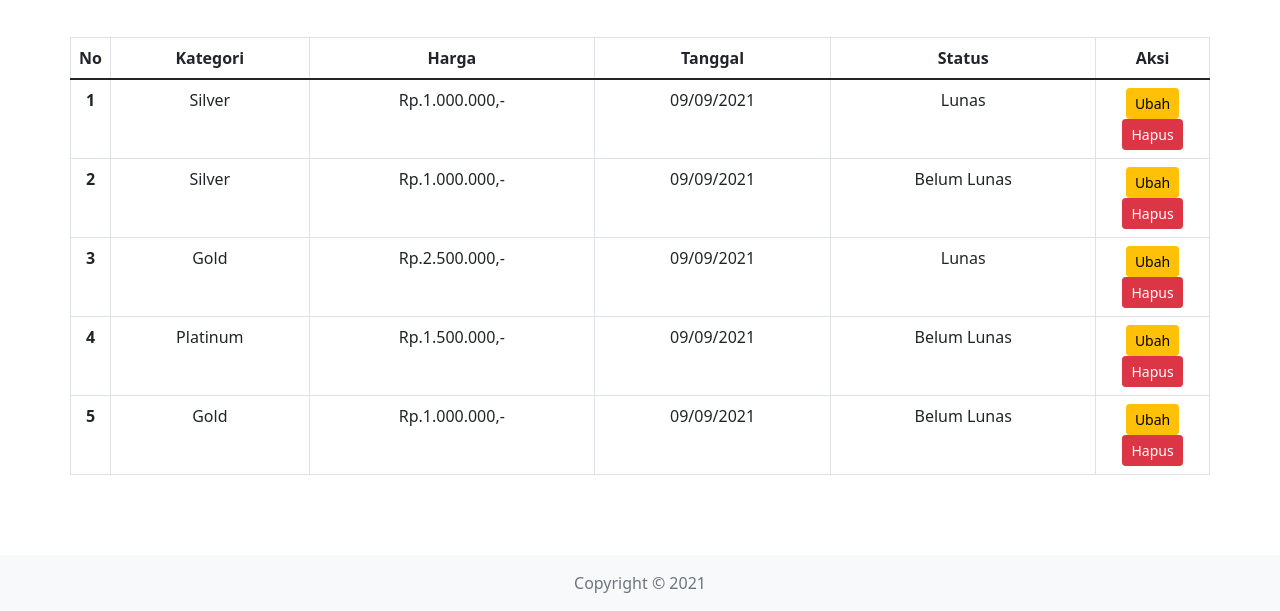
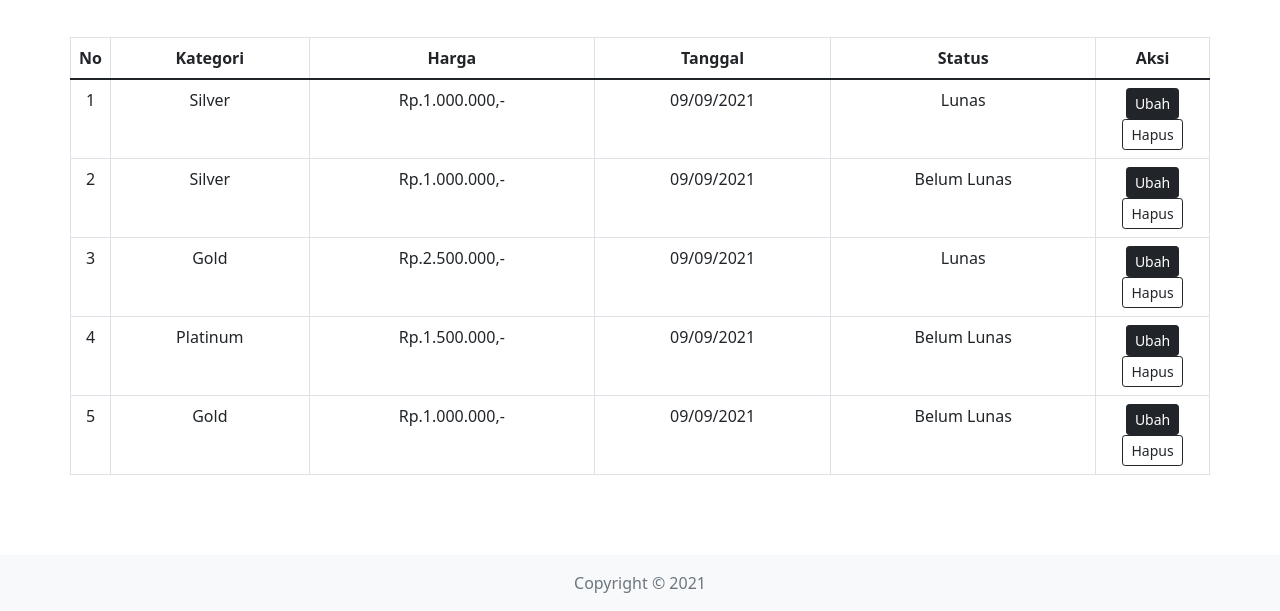
Before and after one commit to sacode-papua/web-app-catering, a plain HTML site: page pelanggan-pesanan-saya.html in a window 1280 px wide. Shown: the part 258-869 px from the top of the page. Drawn offline with nearby package versions, Linux system fonts and the light colour scheme.

Commit message:
update pelanggan-pesanan-saya.html

```diff
--- a/pelanggan-pesanan-saya.html
+++ b/pelanggan-pesanan-saya.html
@@ -39,10 +39,12 @@
                         <a class="nav-link px-3 active" aria-current="page" href="#">Pesanan Saya</a>
                     </li>
                     <li class="nav-item">
-                        <a class="nav-link px-3 active" aria-current="page" href="#"><i class="uil uil-user"></i> Johan Nasendi</a>
+                        <a class="nav-link px-3 active" aria-current="page" href="#"><i class="uil uil-user"></i> Johan
+                            Nasendi</a>
                     </li>
                     <li class="nav-item">
-                        <a class="nav-link px-3 active" aria-current="page" href="masuk.html"><i class="uil uil-signout"></i> Keluar</a>
+                        <a class="nav-link px-3 active" aria-current="page" href="masuk.html"><i
+                                class="uil uil-signout"></i> Keluar</a>
                     </li>
                 </ul>
             </div>
@@ -75,58 +77,58 @@
                     </thead>
                     <tbody>
                         <tr>
-                        <th scope="row">1</th>
+                            <td>1</td>
                             <td>Silver</td>
                             <td>Rp.1.000.000,-</td>
                             <td>09/09/2021</td>
                             <td>Lunas</td>
                             <td>
-                            <a href="#" class="btn btn-sm btn-warning">Ubah</a>
-                            <a href="#" class="btn btn-sm btn-danger">Hapus</a>
+                                <a href="#" class="btn btn-sm btn-dark">Ubah</a>
+                                <a href="#" class="btn btn-sm btn-outline-dark">Hapus</a>
                             </td>
                         </tr>
                         <tr>
-                        <th scope="row">2</th>
+                            <td>2</td>
                             <td>Silver</td>
                             <td>Rp.1.000.000,-</td>
                             <td>09/09/2021</td>
                             <td>Belum Lunas</td>
                             <td>
-                            <a href="#" class="btn btn-sm btn-warning">Ubah</a>
-                            <a href="#" class="btn btn-sm btn-danger">Hapus</a>
+                                <a href="#" class="btn btn-sm btn-dark">Ubah</a>
+                                <a href="#" class="btn btn-sm btn-outline-dark">Hapus</a>
                             </td>
                         </tr>
                         <tr>
-                        <th scope="row">3</th>
+                            <td>3</td>
                             <td>Gold</td>
                             <td>Rp.2.500.000,-</td>
                             <td>09/09/2021</td>
                             <td>Lunas</td>
                             <td>
-                            <a href="#" class="btn btn-sm btn-warning">Ubah</a>
-                            <a href="#" class="btn btn-sm btn-danger">Hapus</a>
+                                <a href="#" class="btn btn-sm btn-dark">Ubah</a>
+                                <a href="#" class="btn btn-sm btn-outline-dark">Hapus</a>
                             </td>
                         </tr>
                         <tr>
-                        <th scope="row">4</th>
+                            <td>4</td>
                             <td>Platinum</td>
                             <td>Rp.1.500.000,-</td>
                             <td>09/09/2021</td>
                             <td>Belum Lunas</td>
                             <td>
-                            <a href="#" class="btn btn-sm btn-warning">Ubah</a>
-                            <a href="#" class="btn btn-sm btn-danger">Hapus</a>
+                                <a href="#" class="btn btn-sm btn-dark">Ubah</a>
+                                <a href="#" class="btn btn-sm btn-outline-dark">Hapus</a>
                             </td>
                         </tr>
                         <tr>
-                        <th scope="row">5</th>
+                            <td>5</td>
                             <td>Gold</td>
                             <td>Rp.1.000.000,-</td>
                             <td>09/09/2021</td>
                             <td>Belum Lunas</td>
                             <td>
-                            <a href="#" class="btn btn-sm btn-warning">Ubah</a>
-                            <a href="#" class="btn btn-sm btn-danger">Hapus</a>
+                                <a href="#" class="btn btn-sm btn-dark">Ubah</a>
+                                <a href="#" class="btn btn-sm btn-outline-dark">Hapus</a>
                             </td>
                         </tr>
 
```
Lines whose indentation alone changed are shown as unchanged.
